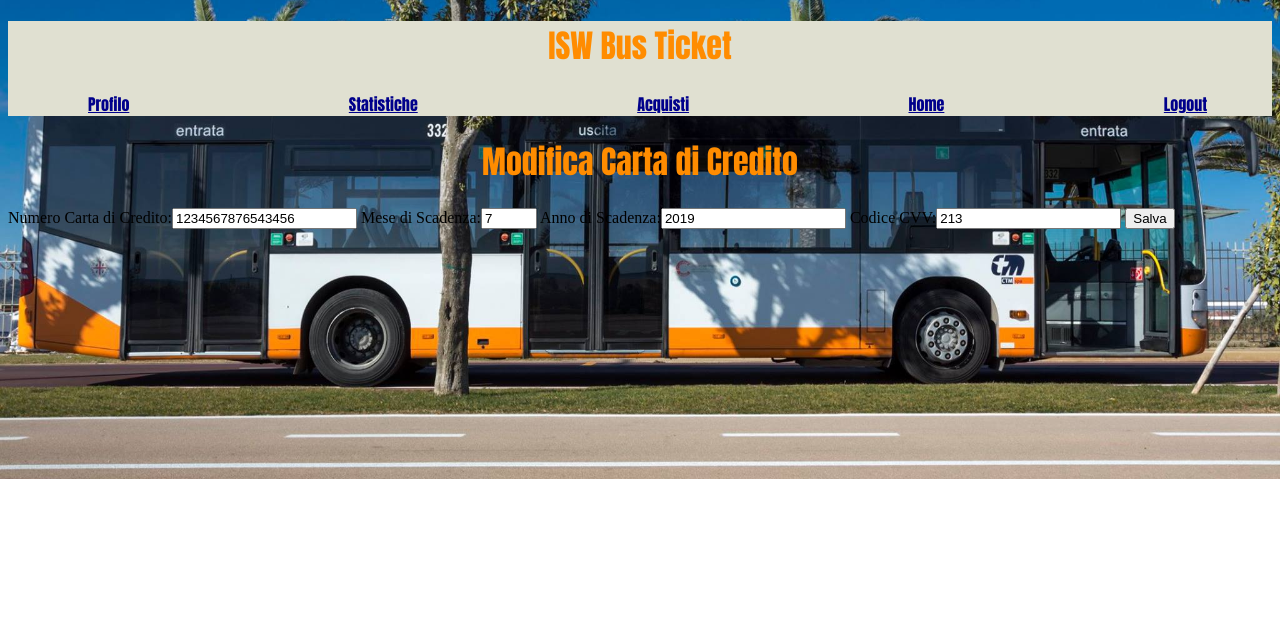
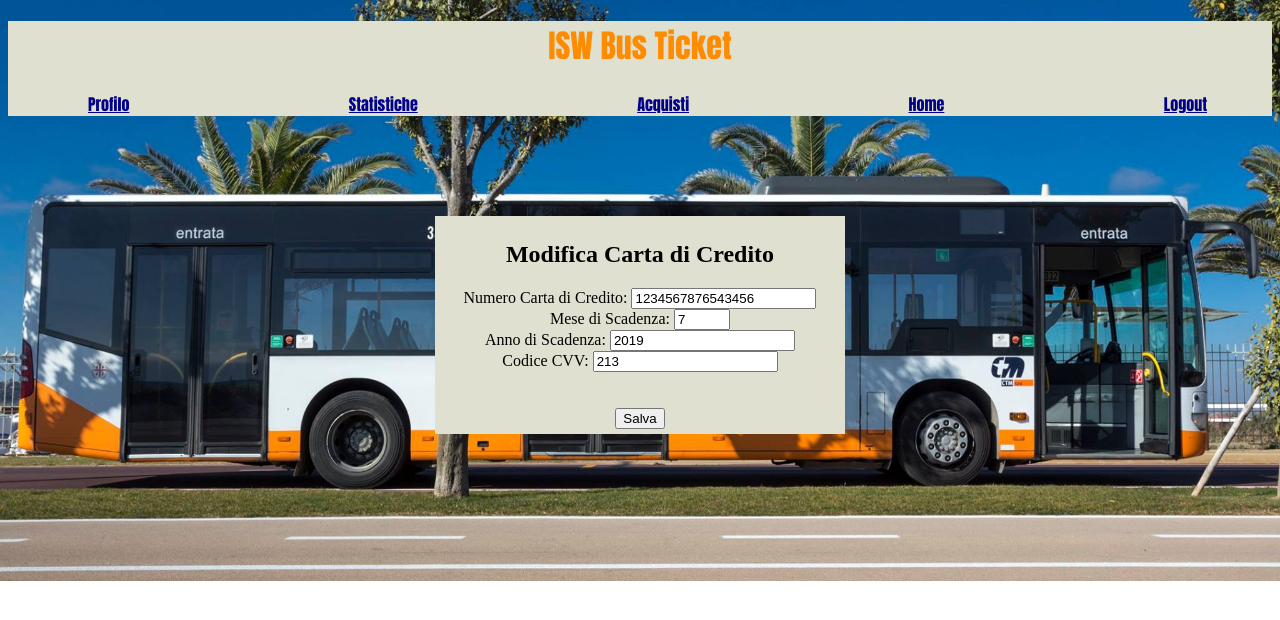
Before and after one commit to michelepilia/ISW, a Django app: page /edit-card/1/ in a window 1280 px wide. Shown: the top 620 px of the page. Run offline with Django 3.2, Linux system fonts and the light colour scheme; a user stored in the database is signed in; data comes from the database, SQL or seed files in the repository.

Commit message:
Fixati alcuni dettagli nelle pagine html e sistemato lo stile della pagina di modifica delle carte di credito

```diff
--- a/IswBus/static/IswBus/style.css
+++ b/IswBus/static/IswBus/style.css
@@ -131,6 +131,15 @@ a{
     background-color:#e0e0d1
 }
 
+#modifica_carta{
+    margin:auto;
+    text-align: center;
+    padding:5px;
+    width: 400px;
+    margin-top: 100px;
+    background-color:#e0e0d1;
+}
+
 ul{
     list-style: none;
     text-align: initial;
--- a/IswBus/templates/add-card.html
+++ b/IswBus/templates/add-card.html
@@ -4,7 +4,7 @@
 {% block content %}
     <div id="Aggiungi_carta">
 
-        <h1>Aggiungi Carta di Credito</h1>
+        <h2>Aggiungi Carta di Credito</h2>
 
         <form method="post" action="/add_card/" class="form">
             {% csrf_token %}
--- a/IswBus/templates/available_tickets.html
+++ b/IswBus/templates/available_tickets.html
@@ -3,7 +3,7 @@
 {% block content %}
     <div id = "Biglietti_disponibili">
 
-        <h1>Biglietti Disponibili</h1>
+        <h2>Biglietti Disponibili</h2>
 
         <table id="tabella_biglietti">
             <tr>
--- a/IswBus/templates/cards.html
+++ b/IswBus/templates/cards.html
@@ -3,7 +3,7 @@
 {% block content %}
     <div id="Carte_di_credito">
 
-        <h1>Carte di Credito</h1>
+        <h2>Carte di Credito</h2>
 
         <table>
             <tr>
--- a/IswBus/templates/edit-card.html
+++ b/IswBus/templates/edit-card.html
@@ -1,13 +1,14 @@
 {% extends 'base.html' %}
 
 {% block content %}
+<div id="modifica_carta">
+        <h2>Modifica Carta di Credito</h2>
 
-        <h1>Modifica Carta di Credito</h1>
-
-        <form method="post" action="{{ card.get_url }}">
+        <form method="post" action="{{ card.get_url }}" class="form">
             {% csrf_token %}
-            {{ form }}
+            {{ form.as_ul }}
+            <br><br>
             <button type="submit">Salva</button>
         </form>
-
+</div>
 {% endblock %}
--- a/IswBus/templates/error.html
+++ b/IswBus/templates/error.html
@@ -3,6 +3,6 @@
 
 {% block content %}
 
-        <h1>Errore</h1>
+        <h2>Errore</h2>
         <p>{{ message }}</p>
 {% endblock %}
--- a/IswBus/templates/signup.html
+++ b/IswBus/templates/signup.html
@@ -9,7 +9,7 @@
 <body>
 
 <header>
-    <h1>ISW Bus Ticket</h1>
+    <h2>ISW Bus Ticket</h2>
 </header>
 <div id="form_registrazione">
     <h2>Bus Ticket ISW: Sign up</h2>
--- a/IswBus/templates/statistics.html
+++ b/IswBus/templates/statistics.html
@@ -2,7 +2,7 @@
 
 {% block content %}
     <div id="statistiche">
-    <h1>Statistiche ultimo mese </h1>
+    <h2>Statistiche ultimo mese </h2>
 
     <ul>
         <li>Numero biglietti acquistati: {{ number }}</li>
--- a/IswBus/templates/transaction_detail.html
+++ b/IswBus/templates/transaction_detail.html
@@ -2,7 +2,7 @@
 
 {% block content %}
     <div id="dettaglio_transazione">
-    <h1>Dettaglio Transazione</h1>
+    <h2>Dettaglio Transazione</h2>
 
     <h2>Dati Biglietto: </h2>
 
--- a/IswBus/templates/transactions.html
+++ b/IswBus/templates/transactions.html
@@ -2,7 +2,7 @@
 
 {% block content %}
         <div id="biglietti_acquistati">
-        <h1>Biglietti Acquistati</h1>
+        <h2>Biglietti Acquistati</h2>
 
         <table>
             <tr>
```
